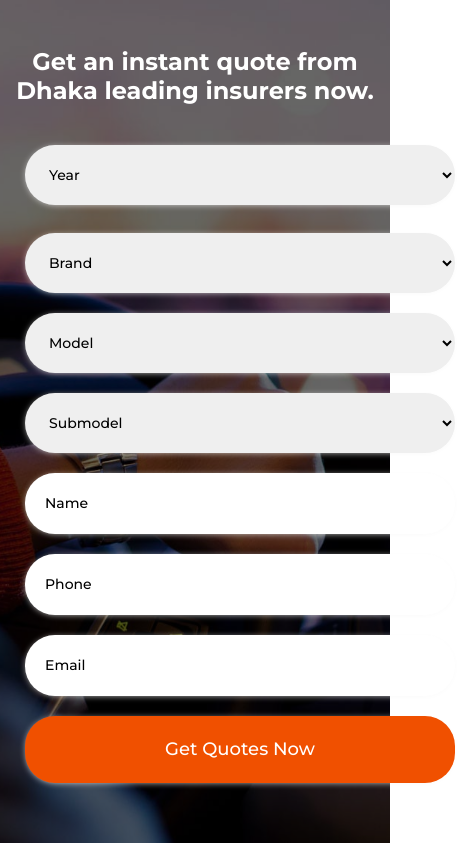
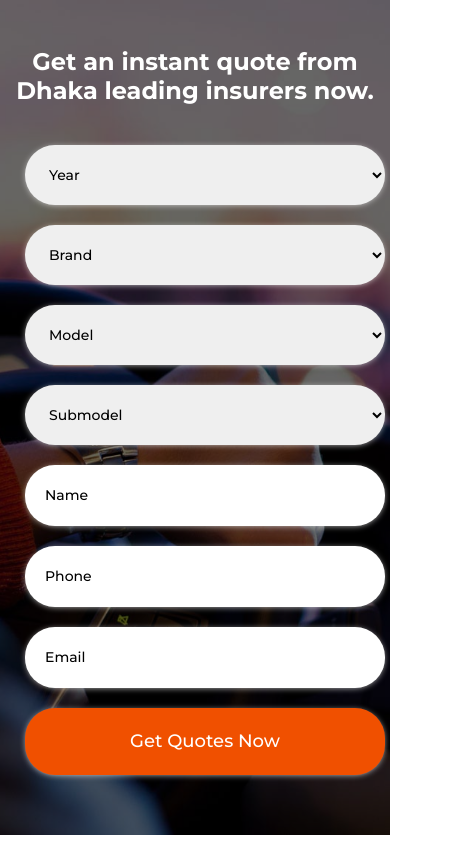
Before and after one commit to iamtheasad/beatnik-tech, a React (Create React App) app: page / in a window 390 px wide. Shown: the part 5176-6019 px from the top of the page, 465 px wide, since content can reach past the window. Built offline with nearby package versions, Linux system fonts and the light colour scheme.

Commit message:
call to action responsive issues fixed

```diff
--- a/src/assets/css/custom.css
+++ b/src/assets/css/custom.css
@@ -635,7 +635,7 @@
 }
 
 .call_action_item select, .call_action_item input, .call_action_item button {
-    width: 430px;
+    width: 100%;
     padding: 20px;
     margin: 10px;
     box-shadow: 0px 1px 7px -2px #f7f7f7;
--- a/src/components/CallToAction/CallToAction.js
+++ b/src/components/CallToAction/CallToAction.js
@@ -15,8 +15,6 @@
                                     <h2 className="call_to_action_title">Get an instant quote from Dhaka leading
                                         insurers now.</h2>
                                     <div className="call_action_item">
-
-                                        <label>
                                         <select id="cars">
                                             <optgroup label="Select Years">
                                                 <option value="volvo">Year</option>
@@ -25,7 +23,6 @@
                                                 <option value="saab">2012</option>
                                             </optgroup>
                                         </select>
-                                        </label>
                                         <select id="cars">
                                             <optgroup label="Select Years">
                                                 <option value="volvo">Brand</option>
```
Lines whose indentation alone changed are shown as unchanged.
